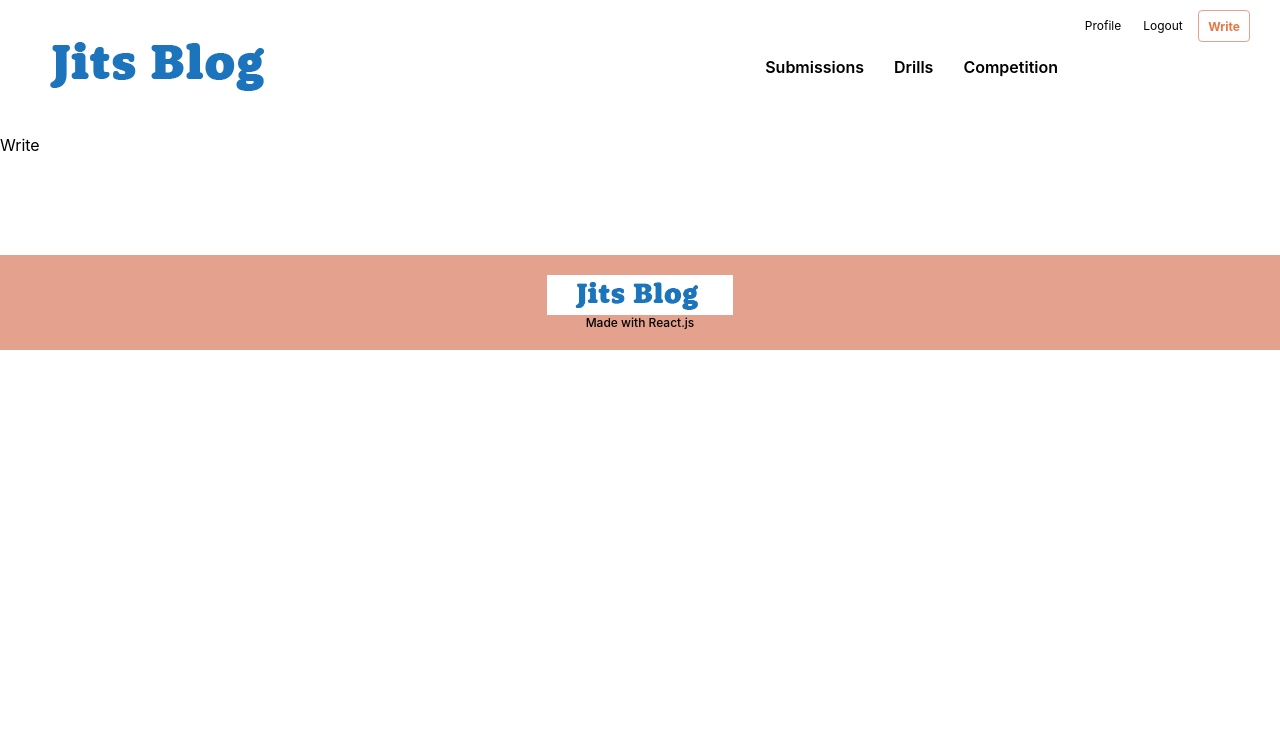
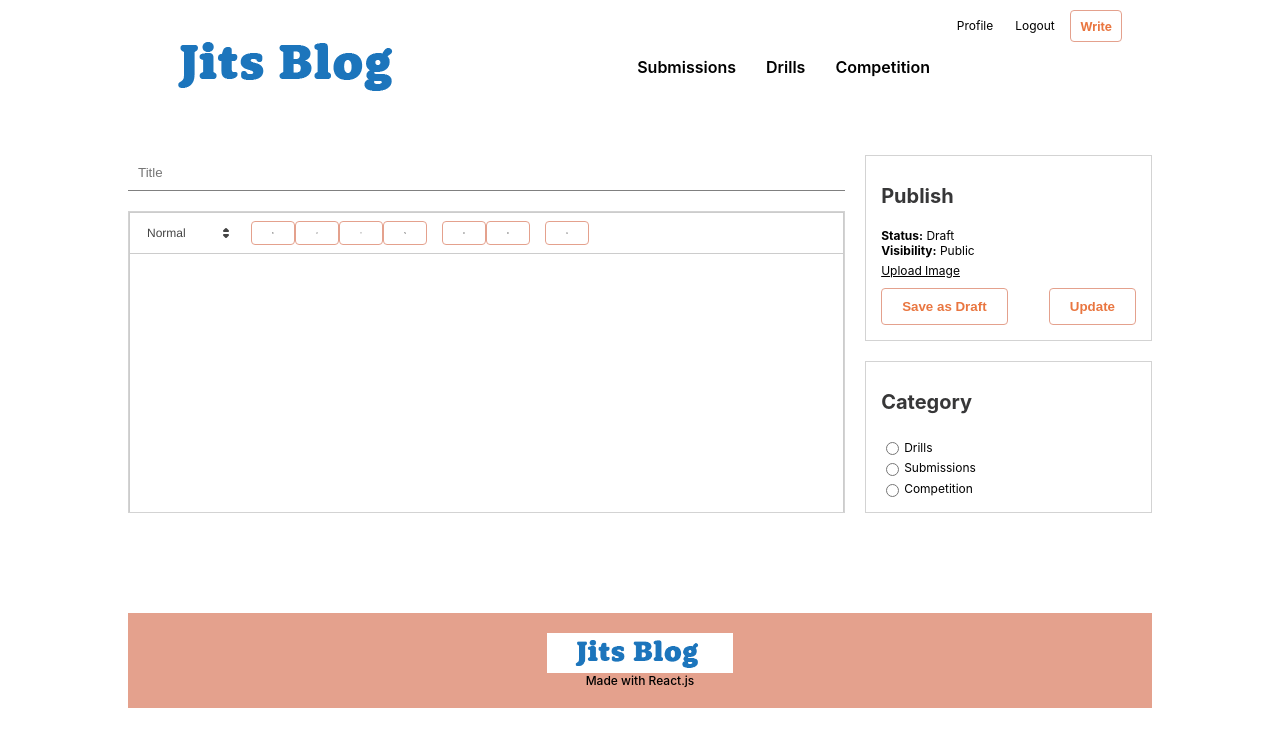
Before and after one commit to hef9874/that-jits-blog, a React (Create React App) app: page /write in a window 1280 px wide. Shown: the top 746 px of the page. Built offline with nearby package versions, Linux system fonts and the light colour scheme.

Commit message:
Added Write page and started public folder

```diff
--- a/package.json
+++ b/package.json
@@ -9,6 +9,7 @@
     "react": "^18.2.0",
     "react-dom": "^18.2.0",
     "react-icons": "^4.10.1",
+    "react-quill": "^2.0.0",
     "react-router-dom": "^6.14.1",
     "react-scripts": "5.0.1",
     "sass": "^1.63.6",
--- a/src/pages/Write.jsx
+++ b/src/pages/Write.jsx
@@ -1,8 +1,51 @@
 import React from 'react'
+import { useState } from 'react';
+import ReactQuill from 'react-quill'
+import 'react-quill/dist/quill.snow.css'
 
 const Write = () => {
+    const [value, setValue] = useState('');
     return (
-        <div>Write</div>
+        <div className='add'>
+            <div className='content'>
+                <input type='text' placeholder='Title' />
+                <div className="editorContainer">
+                    <ReactQuill className="editor" theme='snow' value={value} onChange={setValue} />
+                </div>
+            </div>
+            <div className='menu'>
+                <div className='item'>
+                    <h1>Publish</h1>
+                    <span>
+                        <b>Status:</b> Draft
+                    </span>
+                    <span>
+                        <b>Visibility:</b> Public
+                    </span>
+                    <input style={{display:"none"}} type="file" id="file" name="" />
+                    <label className="file" htmlFor="file">Upload Image</label>
+                    <div className="buttons">
+                        <button>Save as Draft</button>
+                        <button>Update</button>
+                    </div>
+                </div>
+                <div className='item'>
+                    <h1>Category</h1>
+                    <div className='cat'>
+                    <input type="radio" name="cat" value="drills" id="drills" />
+                    <label htmlFor="drills">Drills</label>
+                    </div>
+                    <div className='cat'>
+                    <input type="radio" name="cat" value="submissions" id="submissions" />
+                    <label htmlFor="submissions">Submissions</label>
+                    </div>
+                    <div className='cat'>
+                    <input type="radio" name="cat" value="competition" id="competition" />
+                    <label htmlFor="competition">Competition</label>
+                    </div>
+                </div>
+            </div>
+        </div>
     )
 }
 
--- a/src/style.scss
+++ b/src/style.scss
@@ -8,7 +8,8 @@
 
 
     .container {
-        width: 100%;
+        // width: 100%;
+        width: 1024px;
 
         .link {
             text-decoration: none;
@@ -63,7 +64,7 @@
             color: rgb(233, 118, 64);
             cursor: pointer;
 
-            &:hover{
+            &:hover {
                 background-color: $salmon;
                 color: $dark;
             }
@@ -75,7 +76,6 @@
 
         span {
             font-size: 12px;
-            text-align: center;
         }
 
         .navbar {
@@ -148,13 +148,12 @@
             .posts {
                 margin-top: 50px;
                 display: flex;
-                align-items: center;
                 flex-direction: column;
                 gap: 150px;
-            }
 
                 .post {
                     display: flex;
+                    flex-direction: row;
                     gap: 100px;
 
                     &:nth-child(2n+1) {
@@ -164,53 +163,23 @@
                     img {
                         flex: 2;
                         position: relative;
-
-                    &::after {
-                        content: "";
-                        width: 100%;
-                        height: 100%;
-                        background-color: $salmon;
-                        position: absolute;
-                        top: 20px;
-                        left: -20px;
-                        z-index: -1;
                     }
 
-                    img {
-                        width: 100%;
-                        max-height: 400px;
-                        object-fit: cover;
-                    }
-                }
-
-                .content {
-                    flex: 3;
-                    display: flex;
-                    flex-direction: column;
-                    justify-content: space-between;
-
-                    h1{
-                        font-size: 48px;
-                    }
-
-                    p{
-                        font-size: 18px;
-                    }
                 }
             }
         }
 
-        .single{
+            .single {
                 display: flex;
                 gap: 50px;
 
-            .content{
+                .content {
                     flex: 5;
                     display: flex;
                     flex-direction: column;
                     gap: 30px;
 
-                img{
+                    img {
                         width: 100%;
                         height: 300px;
                         object-fit: cover;
@@ -222,63 +191,136 @@
                         gap: 10px;
                         font-size: small;
 
-                    img{
+                        img {
                             width: 50px;
                             height: 50px;
                             border-radius: 50%;
                             object-fit: cover;
                         }
                     }
-                span{
+
+                    span {
                         font-weight: bold;
                     }
                 }
+            }
 
-            .edit{
+            .edit {
                 display: flex;
                 gap: 10px;
                 cursor: pointer;
 
             }
 
-            h1{
+            h1 {
                 font-size: 42px;
                 color: $dark;
             }
 
-            p{
+            p {
                 text-align: justify;
                 line-height: 30px;
             }
 
 
-            .menu{
+            .menu {
                 flex: 2px;
                 display: flex;
                 flex-direction: column;
                 gap: 25px;
 
-                h1{
+                h1 {
                     font-size: 20px;
                     color: $dark;
                 }
             }
 
-            .post{
+            .post {
                 display: flex;
                 flex-direction: column;
                 gap: 10px;
-            }
 
-            img{
+                img {
                     width: 100%;
                     height: 200px;
                     object-fit: cover;
+                }
+
+                h2 {
+                    color: $dark;
+                }
+            }
+
+            .add {
+                margin-top: 20px;
+                display: flex;
+                gap: 20px;
+
+                .content {
+                    flex: 5;
+                    display: flex;
+                    flex-direction: column;
+                    gap: 20px;
+
+                    .input {
+                        padding: 10px;
+                        border: 1px solid lightgray;
+                    }
+
+                    .editorContainer {
+                        height: 300px;
+                        overflow: scroll;
+                        border: 1px solid lightgray;
+
+                        .editor {
+                            height: 100%;
+                            border: none;
+                        }
+                    }
+                }
+
+                .menu {
+                    flex: 2;
+                    display: flex;
+                    flex-direction: column;
+                    gap: 20px;
+
+                    .item {
+                        border: 1px solid lightgray;
+                        padding: 15px;
+                        flex: 1;
+                        display: flex;
+                        flex-direction: column;
+                        justify-content: space-between;
+                        font-size: 12px;
+
+                        h1 {
+                            color: $dark;
+                            font-size: 20px;
+                        }
+
+                        .file {
+                            text-decoration: underline;
+                            cursor: pointer;
+                            padding: 5px 0px 10px 0px;
+                        }
+
+                        .buttons {
+                            display: flex;
+                            flex-direction: row;
+                            justify-content: space-between;
+                        }
+
+                        .cat {
+                            display: flex;
+                            align-items: center;
+                            gap: 2px;
+                        }
                     }
                 }
 
             }
 
-
+        }
 
     }
```
Also changed, not shown: public/package.json (added, +17 -0 lines), public/index.js (added), 2 other files (tests, documents, lock files or other folders). Lines whose indentation alone changed are shown as unchanged.
